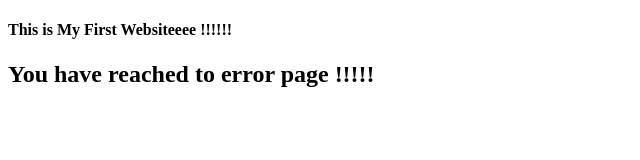
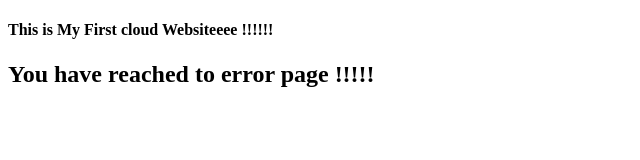
Before and after one commit to Padma4it/test1, a plain HTML site: page index.html in a window 1280 px wide. Shown: the full height of the page, 0-640 px from the left. Drawn offline with Linux system fonts and the light colour scheme.

Commit message:
Update index.html

```diff
--- a/index.html
+++ b/index.html
@@ -2,7 +2,7 @@
 <html>
 <body>
 
-<h4>This is My First Websiteeee !!!!!!</h4>
+<h4>This is My First cloud Websiteeee !!!!!!</h4>
 <h2>You have reached to error page !!!!!</h2>
 
 </body>
```
